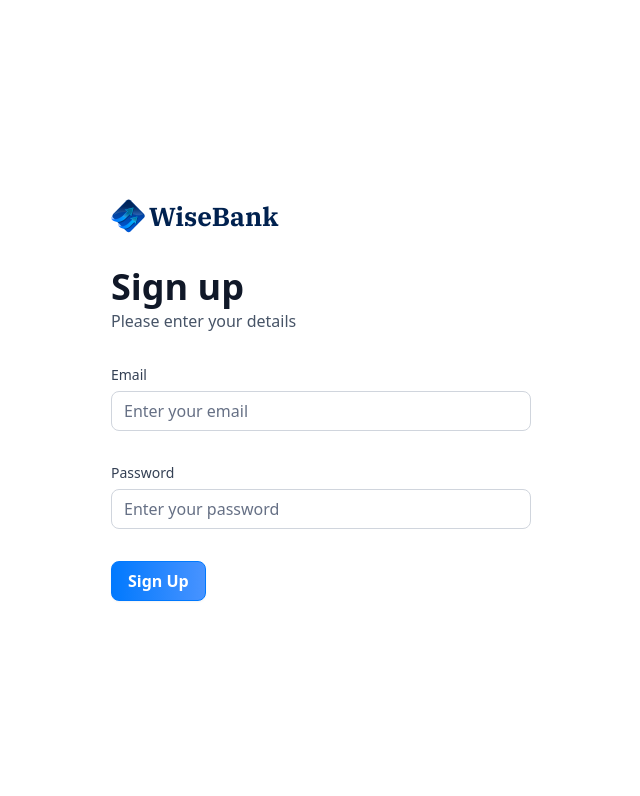
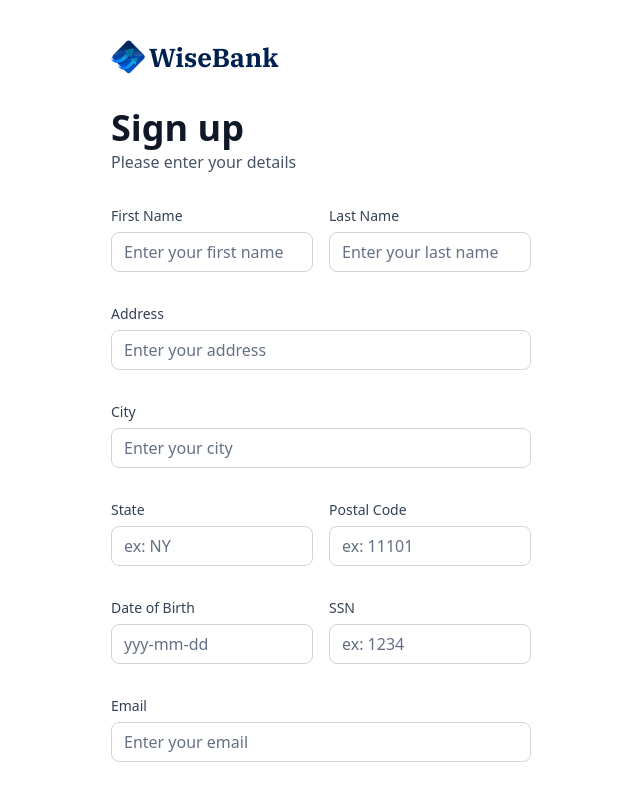
Before and after one commit to jlinaresmedalla/banking-app, a Next.js app: page /sign-up in a window 1280 px wide. Shown: the top 796 px of the page, without its empty margins (319-959 px from the left). Built offline with nearby package versions, Linux system fonts and the light colour scheme.

Commit message:
feature: Add sign up fields and actions - jlinares

```diff
--- a/src/components/AuthForm.tsx
+++ b/src/components/AuthForm.tsx
@@ -5,31 +5,58 @@
 import { Loader2 } from 'lucide-react';
 import Image from 'next/image';
 import Link from 'next/link';
+import { useRouter } from 'next/navigation';
 import { z } from 'zod';
 import { Button } from '@/components/ui/button';
 import { Form } from '@/components/ui/form';
+import { signIn, signUp } from '@/lib/actions/user.actions';
 import { authFormSchema } from '@/lib/utils';
 import { zodResolver } from '@hookform/resolvers/zod';
 import Custominput from './CustomInput';
 
 const AuthForm = ({ type }: { type: string }) => {
+  const router = useRouter();
   const [user, setUser] = useState(null);
   const [isLoading, setIsLoading] = useState(false);
 
-  const form = useForm<z.infer<typeof authFormSchema>>({
+  const formSchema = authFormSchema(type);
+
+  const form = useForm<z.infer<typeof formSchema>>({
     defaultValues: {
       email: '',
       password: '',
+      firstName: '',
+      lastName: '',
+      address1: '',
+      city: '',
+      state: '',
+      postalCode: '',
+      birthDate: '',
+      ssn: '',
     },
-    resolver: zodResolver(authFormSchema),
+    resolver: zodResolver(formSchema),
   });
 
-  const onSubmit = (values: z.infer<typeof authFormSchema>) => {
-    // Do something with the form values.
-    // ✅ This will be type-safe and validated.
+  const onSubmit = async (values: z.infer<typeof formSchema>) => {
     setIsLoading(true);
-    console.log(values);
+
+    try {
+      if (type === 'sign-in') {
+        const response = await signIn({
+          email: values.email,
+          password: values.password,
+        });
+        response && router.push('/');
+      }
+      if (type === 'sign-up') {
+        const newUser = await signUp(values);
+        setUser(newUser);
+      }
+    } catch (err) {
+      console.log(err);
+    } finally {
       setIsLoading(false);
+    }
   };
 
   return (
@@ -51,8 +78,67 @@
       {user ? (
         <div className="flex flex-col gap-4">Plaid Link</div>
       ) : (
+        <>
           <Form {...form}>
             <form onSubmit={form.handleSubmit(onSubmit)} className="space-y-8">
+              {type === 'sign-up' && (
+                <>
+                  <div className="flex gap-4">
+                    <Custominput
+                      control={form.control}
+                      name="firstName"
+                      label={'First Name'}
+                      placeholder={'Enter your first name'}
+                    />
+                    <Custominput
+                      control={form.control}
+                      name="lastName"
+                      label={'Last Name'}
+                      placeholder={'Enter your last name'}
+                    />
+                  </div>
+                  <Custominput
+                    control={form.control}
+                    name="address1"
+                    label={'Address'}
+                    placeholder={'Enter your address'}
+                  />
+                  <Custominput
+                    control={form.control}
+                    name="city"
+                    label={'City'}
+                    placeholder={'Enter your city'}
+                  />
+                  <div className="flex gap-4">
+                    <Custominput
+                      control={form.control}
+                      name="state"
+                      label={'State'}
+                      placeholder={'ex: NY'}
+                    />
+                    <Custominput
+                      control={form.control}
+                      name="postalCode"
+                      label={'Postal Code'}
+                      placeholder={'ex: 11101'}
+                    />
+                  </div>
+                  <div className="flex gap-4">
+                    <Custominput
+                      control={form.control}
+                      name="birthDate"
+                      label={'Date of Birth'}
+                      placeholder={'yyy-mm-dd'}
+                    />
+                    <Custominput
+                      control={form.control}
+                      name="ssn"
+                      label={'SSN'}
+                      placeholder={'ex: 1234'}
+                    />
+                  </div>
+                </>
+              )}
               <Custominput
                 control={form.control}
                 name="email"
@@ -65,6 +151,7 @@
                 label={'Password'}
                 placeholder={'Enter your password'}
               />
+              <div className="flex flex-col gap-4">
                 <Button type="submit" className="form-btn" disabled={isLoading}>
                   {isLoading ? (
                     <>
@@ -76,8 +163,18 @@
                     'Sign Up'
                   )}
                 </Button>
+              </div>
             </form>
           </Form>
+          <footer className="flex justify-center gap-1">
+            <p className="text-14 font-normal text-gray-600">
+              {type === 'sign-in' ? "Don't have an account?" : 'Already have an account?'}
+            </p>
+            <Link href={type === 'sign-in' ? '/sign-up' : '/sign-in'} className="form-link">
+              {type === 'sign-in' ? 'Sign up' : 'Sign in'}
+            </Link>
+          </footer>
+        </>
       )}
     </section>
   );
--- a/src/components/CustomInput.tsx
+++ b/src/components/CustomInput.tsx
@@ -4,9 +4,11 @@
 import { FormControl, FormField, FormLabel, FormMessage } from './ui/form';
 import { Input } from './ui/input';
 
+const formSchema = authFormSchema('sign-up');
+
 interface CustominputProps {
-  control: Control<z.infer<typeof authFormSchema>>;
-  name: FieldPath<z.infer<typeof authFormSchema>>;
+  control: Control<z.infer<typeof formSchema>>;
+  name: FieldPath<z.infer<typeof formSchema>>;
   label: string;
   placeholder: string;
 }
--- /dev/null
+++ b/src/lib/actions/user.actions.ts
@@ -0,0 +1,17 @@
+'use server';
+
+export const signIn = async ({ email, password }) => {
+  try {
+    //Mutation / Database call / API call
+  } catch (err) {
+    console.log(err);
+  }
+};
+
+export const signUp = async (userData: SignUpParams) => {
+  try {
+    //Create user
+  } catch (err) {
+    console.log(err);
+  }
+};
--- a/src/lib/utils.ts
+++ b/src/lib/utils.ts
@@ -182,7 +182,18 @@
   return date > twoDaysAgo ? 'Processing' : 'Success';
 };
 
-export const authFormSchema = z.object({
-  email: z.string().email(),
-  password: z.string().min(8),
-});
+export const authFormSchema = (type: string) =>
+  z.object({
+    // sign-up fields
+    firstName: type === 'sign-in' ? z.string().optional() : z.string().min(3),
+    lastName: type === 'sign-in' ? z.string().optional() : z.string().min(3),
+    address1: type === 'sign-in' ? z.string().optional() : z.string().max(50),
+    city: type === 'sign-in' ? z.string().optional() : z.string().min(3),
+    state: type === 'sign-in' ? z.string().optional() : z.string().min(2).max(2),
+    postalCode: type === 'sign-in' ? z.string().optional() : z.string().min(3).max(6),
+    birthDate: type === 'sign-in' ? z.string().optional() : z.string().min(3),
+    ssn: type === 'sign-in' ? z.string().optional() : z.string().min(3),
+    // both sign-up and sign-in fields
+    email: z.string().email(),
+    password: z.string().min(8),
+  });
```
Lines whose indentation alone changed are shown as unchanged.
